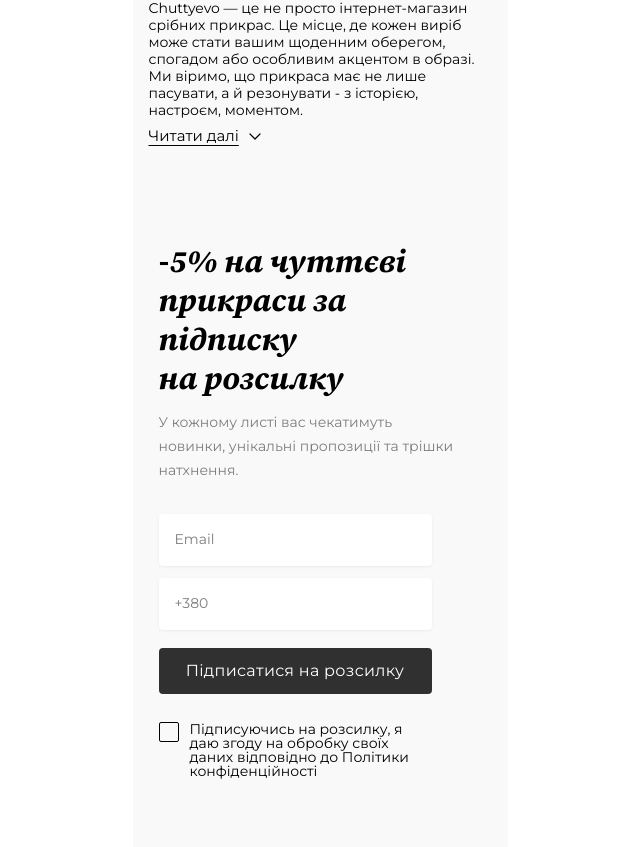
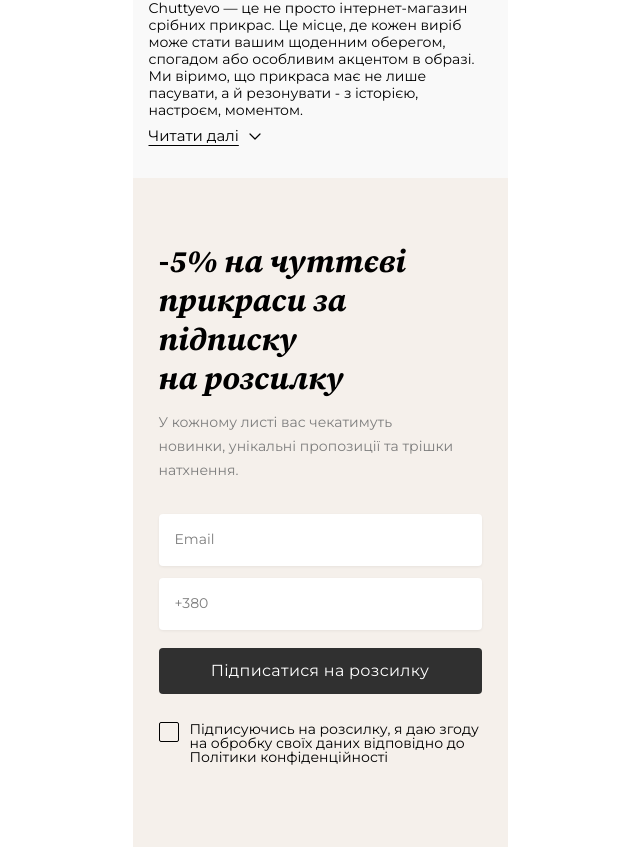
Before and after one commit to DmitriyTymoshenko/chuttyevo-nuxt, a Nuxt app: page / in a window 1280 px wide. Shown: the part 1653-2500 px from the top of the page, without its empty margins (320-960 px from the left). Built offline with nearby package versions, Linux system fonts and the light colour scheme.

Commit message:
fix(newsletter): set background #F5F0EB, make subscribe button full-width with px-16 padding

```diff
--- a/app/app.vue
+++ b/app/app.vue
@@ -150,7 +150,7 @@
     </section>
 
     <!-- Newsletter Section -->
-    <section class="mx-[16px] mt-[32px] mb-[32px] relative min-h-[821px]">
+    <section class="mt-[32px] mb-[32px] relative min-h-[821px] bg-[#F5F0EB] px-[16px]">
       <!-- Background decoration -->
       <div class="absolute inset-0 overflow-hidden">
         <div class="absolute w-[281.68px] h-[267.23px] opacity-10" style="top: 50%; left: 50%; transform: translate(-50%, -50%);">
@@ -166,7 +166,7 @@
             У кожному листі вас чекатимуть новинки, унікальні пропозиції та трішки натхнення.
           </p>
         </div>
-        <div class="flex flex-col gap-[28px] max-w-[273px]">
+        <div class="flex flex-col gap-[28px] w-full">
           <div class="flex flex-col gap-[18px]">
             <div class="flex flex-col gap-[12px]">
               <div class="bg-white h-[52px] flex items-center px-[16px] rounded-[4px] shadow-[0_1px_3px_rgba(0,0,0,0.06)]">
```
